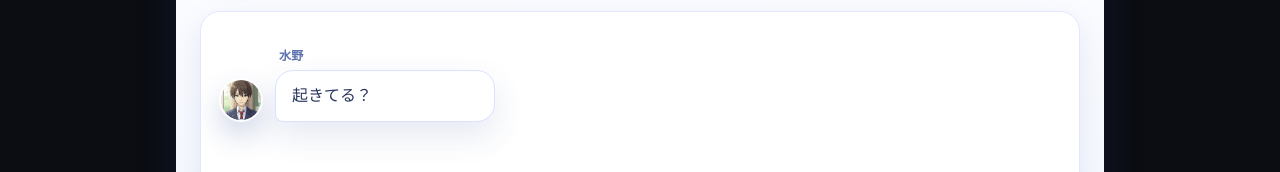
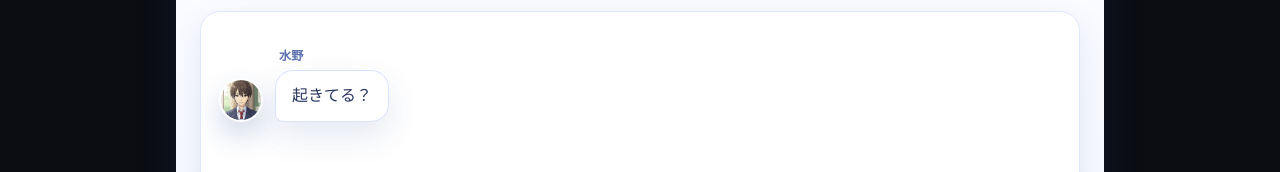
Before and after one commit to kyoppy-1229/side-b, a Vue app: page / in a window 1280 px wide. Shown: the part 214-386 px from the top of the page. Built offline with nearby package versions, Linux system fonts and the light colour scheme.

Commit message:
スタイルの修正

```diff
--- a/src/assets/styles.css
+++ b/src/assets/styles.css
@@ -31,7 +31,7 @@ button{cursor:pointer}
 .chat .bubble-wrap{display:flex;flex-direction:column;gap:6px;align-items:flex-start;flex:1;min-width:0}
 .chat.me .bubble-wrap{align-items:flex-end}
 .chat .from{font-size:12px;color:#5a6fae;font-weight:600;letter-spacing:0.2px;margin-left:4px}
-.chat .bubble{max-width:min(100%,520px);min-width:min(220px,100%);padding:12px 16px;border-radius:18px 18px 18px 8px;line-height:1.6;border:1px solid #dae2ff;background:#fff;color:#27345c;box-shadow:0 14px 32px rgba(44,76,149,0.12);word-break:break-word}
+.chat .bubble{max-width:min(100%,520px);padding:12px 16px;border-radius:18px 18px 18px 8px;line-height:1.6;border:1px solid #dae2ff;background:#fff;color:#27345c;box-shadow:0 14px 32px rgba(44,76,149,0.12);word-break:break-word}
 .chat.me .bubble{border-radius:18px 18px 8px 18px;background:linear-gradient(135deg,#5c8dff 0%,#7da7ff 100%);color:#fff;border:none;box-shadow:0 18px 38px rgba(88,132,255,0.28)}
 .toolbar{display:flex;gap:8px;flex-wrap:wrap;margin-top:8px}
 kbd{background:#17203d;border:1px solid #2a315a;border-bottom-width:2px;border-radius:6px;padding:0 6px}
```
